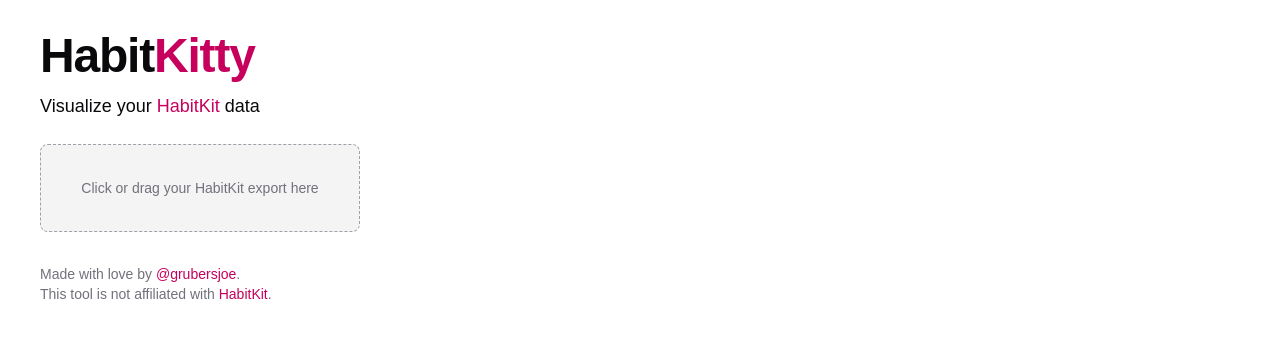
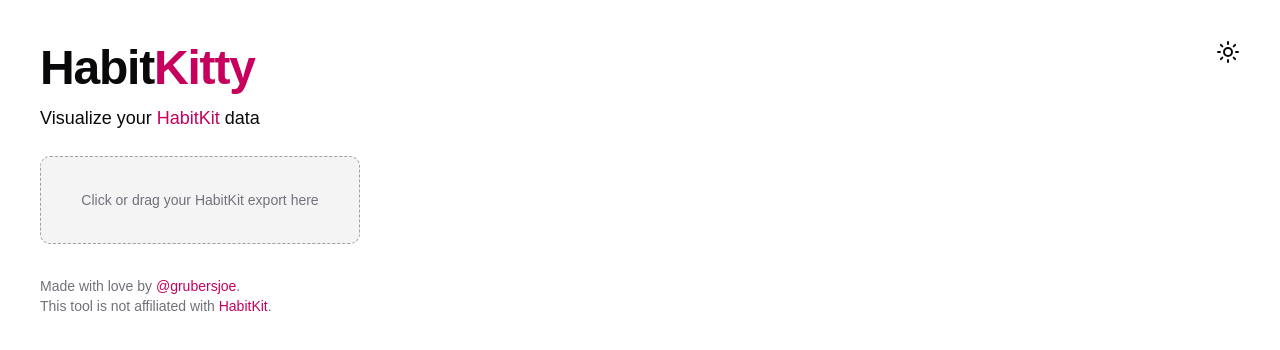
Before and after one commit to grubersjoe/habitkitty, a React (Vite) app: page / in a window 1280 px wide. Shown: the top 350 px of the page. Built offline with nearby package versions, Linux system fonts and the light colour scheme.

Commit message:
Add theme toggle

```diff
--- a/package.json
+++ b/package.json
@@ -20,7 +20,7 @@
     "lucide-react": "^0.563.0",
     "radix-ui": "^1.4.3",
     "react": "^19.2.4",
-    "react-activity-calendar": "^3.1.0",
+    "react-activity-calendar": "^3.1.1",
     "react-dom": "^19.2.4",
     "react-dropzone": "^14.3.8",
     "react-error-boundary": "^6.1.0",
--- a/src/App.tsx
+++ b/src/App.tsx
@@ -1,8 +1,12 @@
 import { useState } from 'react'
 import { ErrorBoundary } from 'react-error-boundary'
+import { CircleX as CircleXIcon } from 'lucide-react'
+
 import { Dropzone } from '@/components/dropzone.tsx'
 import { Calendar } from '@/components/calendar.tsx'
 import { habitKit, type HabitKit } from '@/lib/schema.ts'
+import { ThemeToggle } from '@/components/theme-toggle.tsx'
+import { Alert, AlertDescription, AlertTitle } from '@/components/ui/alert.tsx'
 
 export function App() {
   const [data, setData] = useState<HabitKit>()
@@ -16,13 +20,18 @@
       .sort((a, b) => a.orderIndex - b.orderIndex) || []
 
   return (
-    <main className="mx-auto p-5 md:px-10 md:py-8">
-      <h1>
-        Habit<span className="text-pink-700 dark:text-pink-600">Kitty</span>
-      </h1>
-      <p className="-mt-7 md:-mt-5 md:text-lg">
-        Visualize your <a href="https://www.habitkit.app">HabitKit</a> data
-      </p>
+    <main className="mx-auto p-5 md:p-10">
+      <div className="flex justify-between items-start">
+        <div>
+          <h1 className="md:mt-1">
+            Habit<span className="text-pink-700 dark:text-pink-600">Kitty</span>
+          </h1>
+          <p className="-mt-7 md:-mt-5 md:text-lg">
+            Visualize your <a href="https://www.habitkit.app">HabitKit</a> data
+          </p>
+        </div>
+        <ThemeToggle />
+      </div>
 
       <Dropzone
         className="mt-6 mb-8"
@@ -45,11 +54,13 @@
       {/* TODO: year selection */}
 
       {/* TODO: handle validation errors */}
-      {/* TODO: switch to shadcn alert component */}
       {error && (
-        <div role="alert" className="my-10 bg-red-50 border-l-3 border-red-500 text-red-700 p-4">
-          <p className="font-semibold mb-1">Error</p>
-          <p>{error.message}.</p>
+        <div className="my-10 grid w-full max-w-md items-start gap-4">
+          <Alert variant="destructive">
+            <CircleXIcon />
+            <AlertTitle>Error</AlertTitle>
+            <AlertDescription>{error.message}</AlertDescription>
+          </Alert>
         </div>
       )}
 
--- a/src/components/calendar.tsx
+++ b/src/components/calendar.tsx
@@ -1,8 +1,10 @@
 import { ActivityCalendar } from 'react-activity-calendar'
 import 'react-activity-calendar/tooltips.css'
 import colors from 'tailwindcss/colors'
+
 import { getActivitiesFor } from '@/lib/habitkit'
 import type { Habit, HabitKit } from '@/lib/schema.ts'
+import { useTheme } from '@/theme.tsx'
 
 type Props = {
   data: HabitKit
@@ -12,6 +14,7 @@
 
 export const Calendar = ({ data, habit, year }: Props) => {
   const { activities, maxLevel } = getActivitiesFor(data, habit.id, year)
+  const { theme } = useTheme()
 
   if (activities.length === 0) {
     return (
@@ -24,9 +27,10 @@
   return (
     <ActivityCalendar
       data={activities}
+      colorScheme={theme}
       theme={{
         light: [colors.zinc['50'], colors[habit.color][400]],
-        dark: [colors.zinc['900'], colors[habit.color][300]],
+        dark: [colors.zinc['900'], colors[habit.color][500]],
       }}
       maxLevel={maxLevel}
       tooltips={{
--- a/src/components/dropzone.tsx
+++ b/src/components/dropzone.tsx
@@ -28,8 +28,8 @@
       <button
         type="button"
         className={cn(
-          'w-full min-h-22 flex flex-col gap-1 items-center justify-center p-4 transition-colors duration-500 ease-out rounded-lg border border-dashed bg-zinc-100 border-zinc-400 dark:bg-zinc-800 dark:border-zinc-600 hover:bg-zinc-200 hover:border-zinc-500 hover:dark:bg-zinc-700 hover:dark:border-zinc-500 cursor-pointer',
-          isDragActive && 'bg-zinc-200 border-zinc-500 dark:bg-zinc-700 dark:border-zinc-500',
+          'w-full min-h-22 flex flex-col gap-1 items-center justify-center p-4 ease-out rounded-lg border border-dashed bg-zinc-100 border-zinc-400 dark:bg-zinc-800 dark:border-zinc-600 hover:border-zinc-500 hover:dark:border-zinc-500 cursor-pointer',
+          isDragActive && 'border-zinc-500 dark:border-zinc-500 ',
         )}
       >
         <span className="text-zinc-500 dark:text-zinc-300 text-sm">
--- /dev/null
+++ b/src/components/theme-toggle.tsx
@@ -0,0 +1,12 @@
+import { Moon, Sun } from 'lucide-react'
+import { useTheme } from '@/theme'
+
+export function ThemeToggle() {
+  const { theme, toggleTheme } = useTheme()
+
+  return (
+    <button type="button" className="cursor-pointer" onClick={toggleTheme}>
+      {theme === 'light' ? <Sun /> : <Moon />}
+    </button>
+  )
+}
--- /dev/null
+++ b/src/components/ui/alert.tsx
@@ -0,0 +1,73 @@
+import * as React from 'react'
+import { cva, type VariantProps } from 'class-variance-authority'
+
+import { cn } from '@/lib/utils'
+
+const alertVariants = cva(
+  "grid gap-0.5 rounded-lg border px-4 py-3 text-left text-sm has-data-[slot=alert-action]:relative has-data-[slot=alert-action]:pr-18 has-[>svg]:grid-cols-[auto_1fr] has-[>svg]:gap-x-2.5 *:[svg]:row-span-2 *:[svg]:translate-y-0.5 *:[svg]:text-current *:[svg:not([class*='size-'])]:size-4 w-full relative group/alert",
+  {
+    variants: {
+      variant: {
+        default: 'bg-card text-card-foreground',
+        destructive:
+          'text-destructive bg-card *:data-[slot=alert-description]:text-destructive/90 *:[svg]:text-current',
+      },
+    },
+    defaultVariants: {
+      variant: 'default',
+    },
+  },
+)
+
+function Alert({
+  className,
+  variant,
+  ...props
+}: React.ComponentProps<'div'> & VariantProps<typeof alertVariants>) {
+  return (
+    <div
+      data-slot="alert"
+      role="alert"
+      className={cn(alertVariants({ variant }), className)}
+      {...props}
+    />
+  )
+}
+
+function AlertTitle({ className, ...props }: React.ComponentProps<'div'>) {
+  return (
+    <div
+      data-slot="alert-title"
+      className={cn(
+        'font-medium group-has-[>svg]/alert:col-start-2 [&_a]:hover:text-foreground [&_a]:underline [&_a]:underline-offset-3',
+        className,
+      )}
+      {...props}
+    />
+  )
+}
+
+function AlertDescription({ className, ...props }: React.ComponentProps<'div'>) {
+  return (
+    <div
+      data-slot="alert-description"
+      className={cn(
+        'text-muted-foreground text-sm text-balance md:text-pretty [&_p:not(:last-child)]:mb-4 [&_a]:hover:text-foreground [&_a]:underline [&_a]:underline-offset-3',
+        className,
+      )}
+      {...props}
+    />
+  )
+}
+
+function AlertAction({ className, ...props }: React.ComponentProps<'div'>) {
+  return (
+    <div
+      data-slot="alert-action"
+      className={cn('absolute top-2.5 right-3', className)}
+      {...props}
+    />
+  )
+}
+
+export { Alert, AlertTitle, AlertDescription, AlertAction }
--- a/src/main.tsx
+++ b/src/main.tsx
@@ -1,12 +1,15 @@
 import { StrictMode } from 'react'
 import { createRoot } from 'react-dom/client'
 
-import './styles/shadcn.css'
-import './styles/global.css'
+import './styles/tailwind.css'
+
 import App from './App.tsx'
+import { ThemeProvider } from '@/theme.tsx'
 
 createRoot(document.getElementById('root')!).render(
   <StrictMode>
-    <App />
+    <ThemeProvider>
+      <App />
+    </ThemeProvider>
   </StrictMode>,
 )
--- a/src/styles/global.css
+++ /dev/null
@@ -1,23 +0,0 @@
-@import 'tailwindcss';
-
-@layer base {
-  h1 {
-    @apply font-extrabold text-[40px] text-balance tracking-tight not-first:mt-8 mb-8;
-
-    @media (width >= 48rem) {
-      @apply text-5xl;
-    }
-  }
-
-  h2 {
-    @apply font-semibold text-xl text-balance mb-2.5;
-
-    @media (width >= 48rem) {
-      @apply text-2xl;
-    }
-  }
-
-  a {
-    @apply text-pink-700 dark:text-pink-600 hover:underline;
-  }
-}
--- /dev/null
+++ b/src/theme.tsx
@@ -0,0 +1,70 @@
+import {
+  createContext,
+  type PropsWithChildren,
+  useContext,
+  useEffect,
+  useMemo,
+  useState,
+} from 'react'
+
+type Theme = 'light' | 'dark'
+
+type ThemeContextValue = {
+  theme: Theme
+  toggleTheme: () => void
+}
+
+const ThemeContext = createContext<ThemeContextValue | null>(null)
+
+export function ThemeProvider({ children }: PropsWithChildren) {
+  const [theme, setTheme] = useState<Theme>(() => {
+    const stored = localStorage.getItem('theme')
+    if (stored === 'light' || stored === 'dark') return stored
+    return window.matchMedia('(prefers-color-scheme: dark)').matches ? 'dark' : 'light'
+  })
+
+  useEffect(() => {
+    const mediaQuery = window.matchMedia('(prefers-color-scheme: dark)')
+
+    const onChange = (event: MediaQueryListEvent) => {
+      if (localStorage.getItem('theme') === null) {
+        setTheme(event.matches ? 'dark' : 'light')
+      }
+    }
+
+    mediaQuery.addEventListener('change', onChange)
+
+    return () => {
+      mediaQuery.removeEventListener('change', onChange)
+    }
+  }, [])
+
+  useEffect(() => {
+    document.documentElement.classList.toggle('dark', theme === 'dark')
+  }, [theme])
+
+  const value = useMemo<ThemeContextValue>(() => {
+    return {
+      theme,
+      toggleTheme: () => {
+        setTheme(prev => {
+          const next = prev === 'light' ? 'dark' : 'light'
+          localStorage.setItem('theme', next)
+          return next
+        })
+      },
+    }
+  }, [theme])
+
+  return <ThemeContext.Provider value={value}>{children}</ThemeContext.Provider>
+}
+
+export function useTheme(): ThemeContextValue {
+  const ctx = useContext(ThemeContext)
+
+  if (!ctx) {
+    throw new Error('useTheme must be used within a ThemeProvider')
+  }
+
+  return ctx
+}
```
Also changed, not shown: src/styles/tailwind.css, 1 other file (tests, documents, lock files or other folders).
